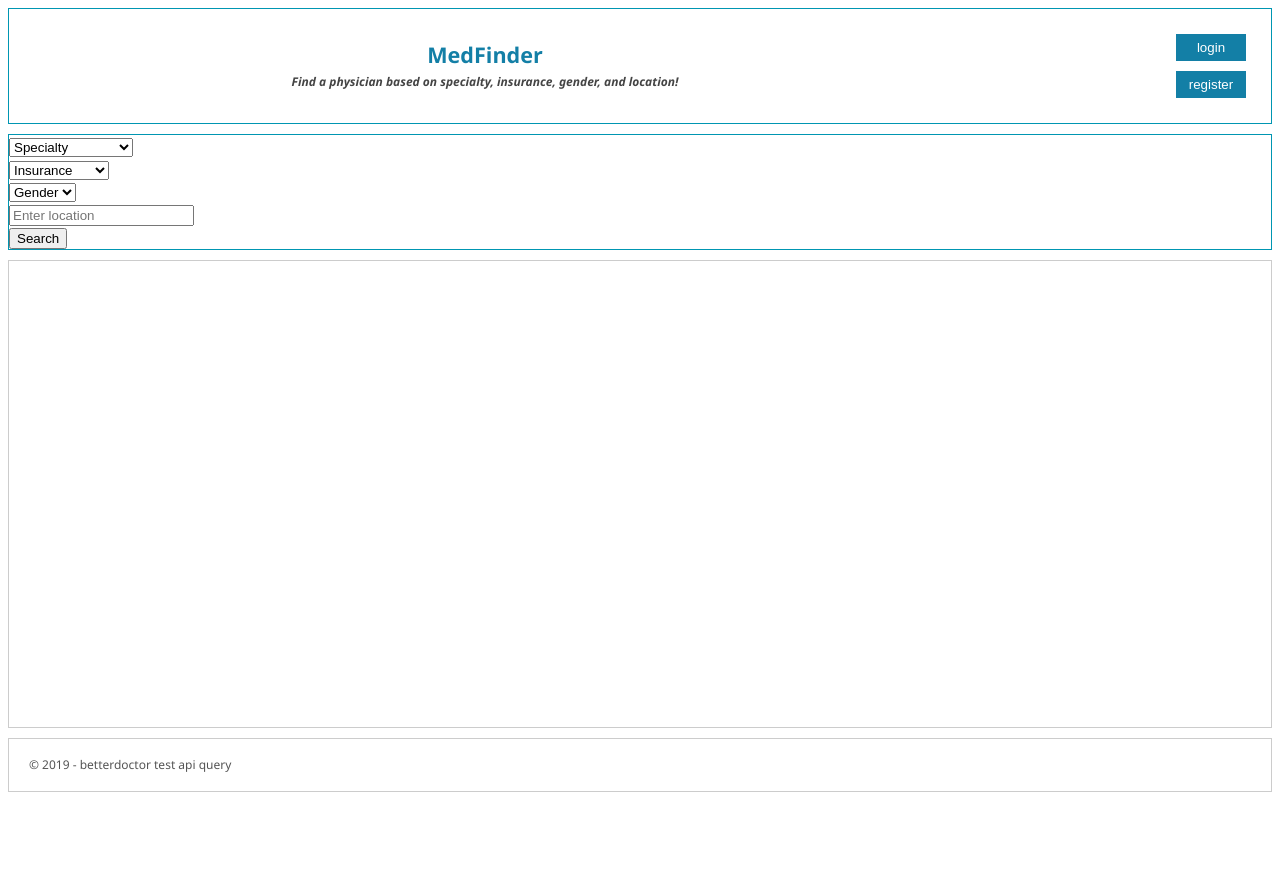
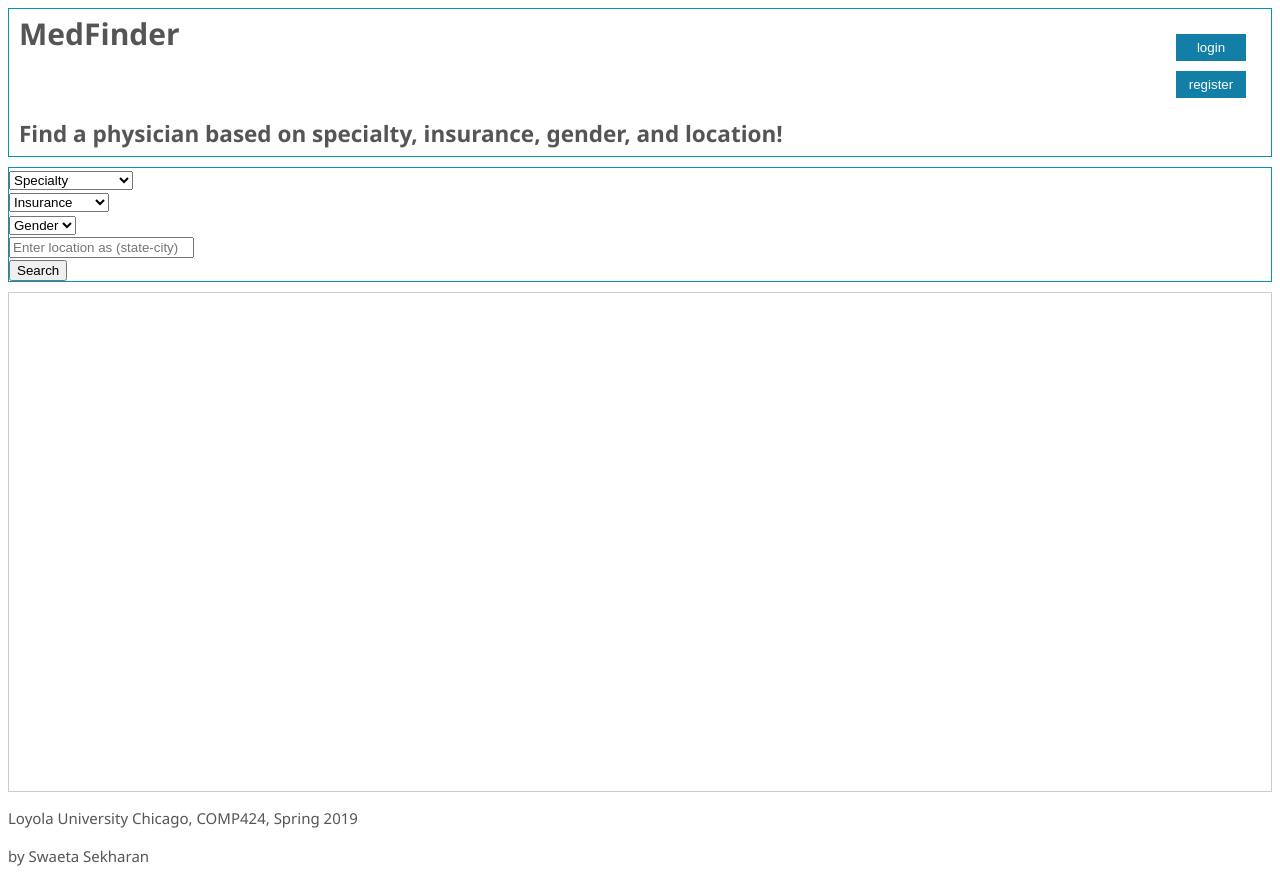
Before and after one commit to ssekharan/COMP424, a plain HTML site: page index.html in a window 1280 px wide. Before the commit the page ends 800 px from the top, so only its background shows below. Drawn offline with Linux system fonts and the light colour scheme; files that its build step writes are made by us from their sources; files whose address does not match are found by name.

Commit message:
Add files via upload

```diff
--- a/index.html
+++ b/index.html
@@ -1,3 +1,5 @@
+<!--COMP 424 Project by Swaeta Sekharan-->
+
 <!doctype html>
 <html lang="en">
 <head>
@@ -6,12 +8,17 @@
     <link rel="stylesheet" type="text/css" href="./assets/style.css">
 </head>
 <body>
-<div class="wrapper">
-    <div class="banner">
-        <header class="site-header">
-            <h3>MedFinder</h3>
-            <h5>Find a physician based on specialty, insurance, gender, and location!</h5>
-        </header>
+  <body>
+    <div class="wrapper">
+      <div class="banner">
+    <!--TOP HEADER-->
+    <div class="header">
+      <h1>MedFinder</h1>
+    </div>
+
+    <div class="header2">
+      <h2> Find a physician based on specialty, insurance, gender, and location!</h2>
+    </div>
         <div class="banner-extras">
             <!--<div class="site-search">-->
             <!--<input type="search" name="search_query" placeholder="enter state code...e.g. CA">-->
@@ -33,8 +40,10 @@
     <!--<li><a id="distance">distance</a></li>-->
     <!--</ul>-->
     <!--</nav>-->
+
     <div class="site-nav" aria-labelledby="primary-navigation">
         <form id="my-form">
+          <div class="flex-container">
             <div class="Specialty" id="specialty">
                 <select id="select-specialty">
                     <!--  <option value="Name">{{name}}</option>-->
@@ -61,9 +70,12 @@
             </select>
               <!--<input id="input-problem" name="problem" type="text" placeholder="Enter problem">-->
             </div>
+
             <div class="Zip" id="zip">
-                <input id="input-zip" name="location" type="text" placeholder="Enter location">
+                <input id="input-zip" name="location" type="text" placeholder="Enter location as (state-city)">
             </div>
+          </div>
+
             <div class="searchbutton" id="search">
                 <button>Search</button>
             </div>
@@ -75,12 +87,14 @@
 
         </section>
     </main>
-    <footer>
-        <p>&#169; 2019 - betterdoctor test api query</p>
-    </footer>
+
 </div>
 <script src="./src/api-query.js"></script>
 
+<div class="footer">
+  <p>Loyola University Chicago, COMP424, Spring 2019</p>
+  <p>by Swaeta Sekharan</p>
+</div>
 
 
 </body>
```
Also changed, not shown: results.html (added, +16 -0 lines).
